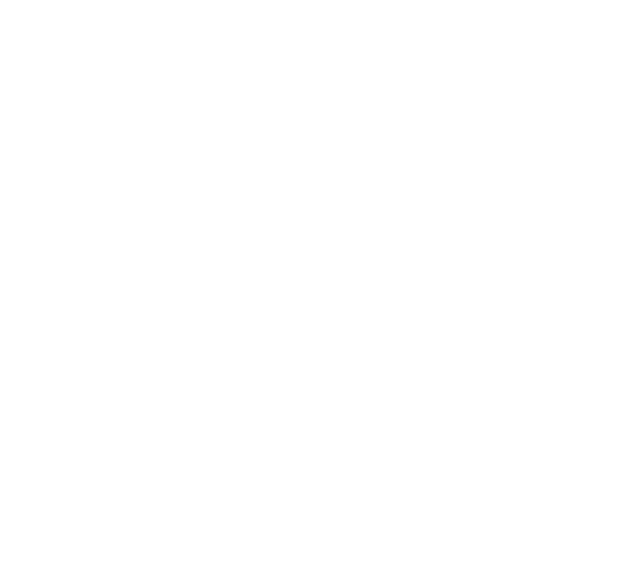
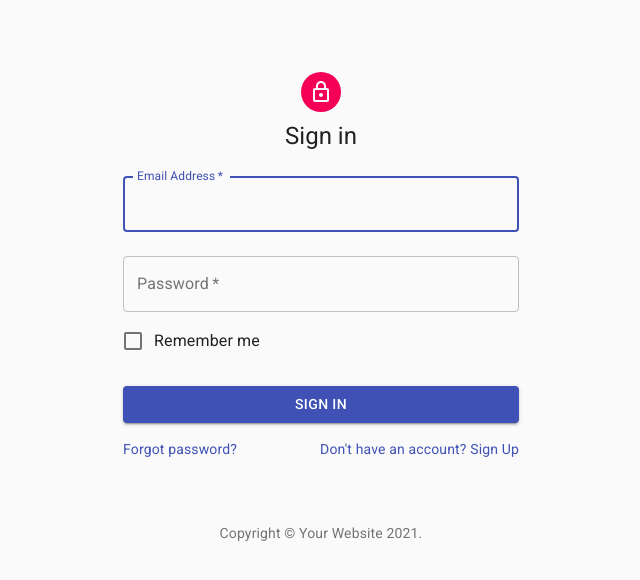
Before and after one commit to nayemk1999/jobMarket-client-site, a React (Create React App) app: page /login in a window 1280 px wide. Shown: the top 580 px of the page, without its empty margins (319-959 px from the left). Built offline with nearby package versions, Linux system fonts and the light colour scheme.

Commit message:
login form added

```diff
--- a/src/App.js
+++ b/src/App.js
@@ -11,6 +11,7 @@
 import Dashboard from './components/Dashboard/Dashboard';
 import ApplyJobForm from './components/Dashboard/Employee/ApplyJobForm';
 import JobPostForm from './components/Dashboard/Employer/JobPostForm';
+import LoginPage from './components/LoginPage/LoginPage';
 export const UserContext = createContext()
 const App = () => {
   const [loggedInUser, setLoggedInUser] = useState({});
@@ -37,6 +38,9 @@
           <Route path='/jobPost'>
             <JobPostForm />
           </Route>
+          <Route path='/login'>
+            <LoginPage />
+          </Route>
         </Switch>
       </Router>
     </UserContext.Provider>
--- /dev/null
+++ b/src/components/LoginPage/LoginPage.js
@@ -0,0 +1,124 @@
+import React, { useState } from 'react';
+import Avatar from '@material-ui/core/Avatar';
+import Button from '@material-ui/core/Button';
+import CssBaseline from '@material-ui/core/CssBaseline';
+import TextField from '@material-ui/core/TextField';
+import FormControlLabel from '@material-ui/core/FormControlLabel';
+import Checkbox from '@material-ui/core/Checkbox';
+import Link from '@material-ui/core/Link';
+import Grid from '@material-ui/core/Grid';
+import Box from '@material-ui/core/Box';
+import LockOutlinedIcon from '@material-ui/icons/LockOutlined';
+import Typography from '@material-ui/core/Typography';
+import { makeStyles } from '@material-ui/core/styles';
+import Container from '@material-ui/core/Container';
+
+function Copyright() {
+  return (
+    <Typography variant="body2" color="textSecondary" align="center">
+      {'Copyright © '}
+      <Link color="inherit" href="https://material-ui.com/">
+        Your Website
+      </Link>{' '}
+      {new Date().getFullYear()}
+      {'.'}
+    </Typography>
+  );
+}
+
+const useStyles = makeStyles((theme) => ({
+  paper: {
+    marginTop: theme.spacing(8),
+    display: 'flex',
+    flexDirection: 'column',
+    alignItems: 'center',
+  },
+  avatar: {
+    margin: theme.spacing(1),
+    backgroundColor: theme.palette.secondary.main,
+  },
+  form: {
+    width: '100%', // Fix IE 11 issue.
+    marginTop: theme.spacing(1),
+  },
+  submit: {
+    margin: theme.spacing(3, 0, 2),
+  },
+}));
+
+export default function SignIn() {
+  const classes = useStyles();
+  const [email, setEmail] = useState('');
+  const [password, setPassword] = useState('');
+  const handleSubmit = e => {
+    e.preventDefault();
+    console.log(email, password);
+  };
+  return (
+    <Container component="main" maxWidth="xs">
+      <CssBaseline />
+      <div className={classes.paper}>
+        <Avatar className={classes.avatar}>
+          <LockOutlinedIcon />
+        </Avatar>
+        <Typography component="h1" variant="h5">
+          Sign in
+        </Typography>
+        <form onSubmit={handleSubmit} className={classes.form} noValidate>
+          <TextField
+            variant="outlined"
+            margin="normal"
+            required
+            fullWidth
+            id="email"
+            label="Email Address"
+            name="email"
+            autoComplete="email"
+            autoFocus
+            onChange={e => setEmail(e.target.value)}
+          />
+          <TextField
+            variant="outlined"
+            margin="normal"
+            required
+            fullWidth
+            name="password"
+            label="Password"
+            type="password"
+            id="password"
+            autoComplete="current-password"
+            onChange={e => setPassword(e.target.value)}
+          />
+          <FormControlLabel
+            control={<Checkbox value="remember" color="primary" />}
+            label="Remember me"
+          />
+          <Button
+            type="submit"
+            fullWidth
+            variant="contained"
+            color="primary"
+            className={classes.submit}
+          >
+            Sign In
+          </Button>
+          <Grid container>
+            <Grid item xs>
+              <Link href="#" variant="body2">
+                Forgot password?
+              </Link>
+            </Grid>
+            <Grid item>
+              <Link href="#" variant="body2">
+                {"Don't have an account? Sign Up"}
+              </Link>
+            </Grid>
+          </Grid>
+        </form>
+      </div>
+      <Box mt={8}>
+        <Copyright />
+      </Box>
+    </Container>
+  );
+}
```
Also changed, not shown: src/Firebase.config.js (added, +8 -0 lines).
